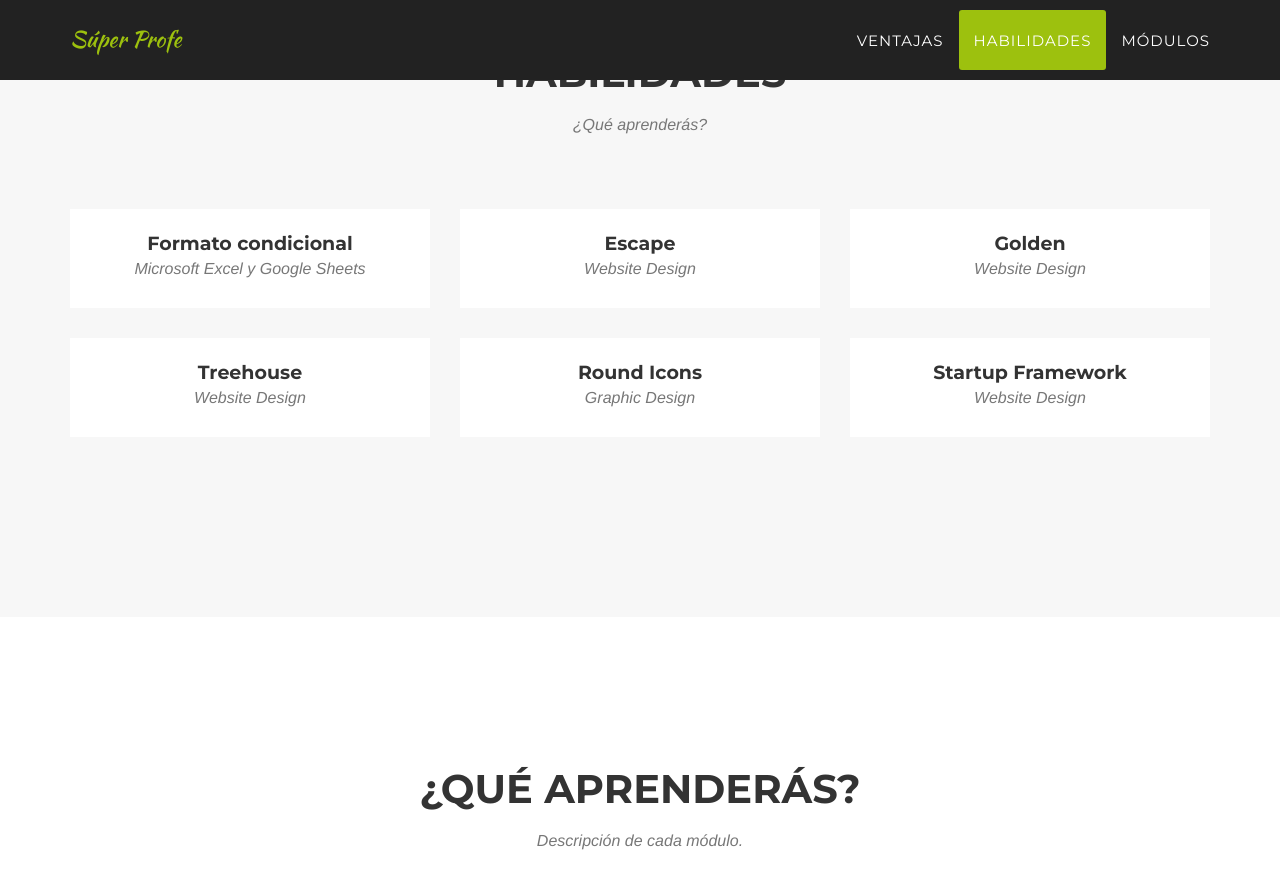
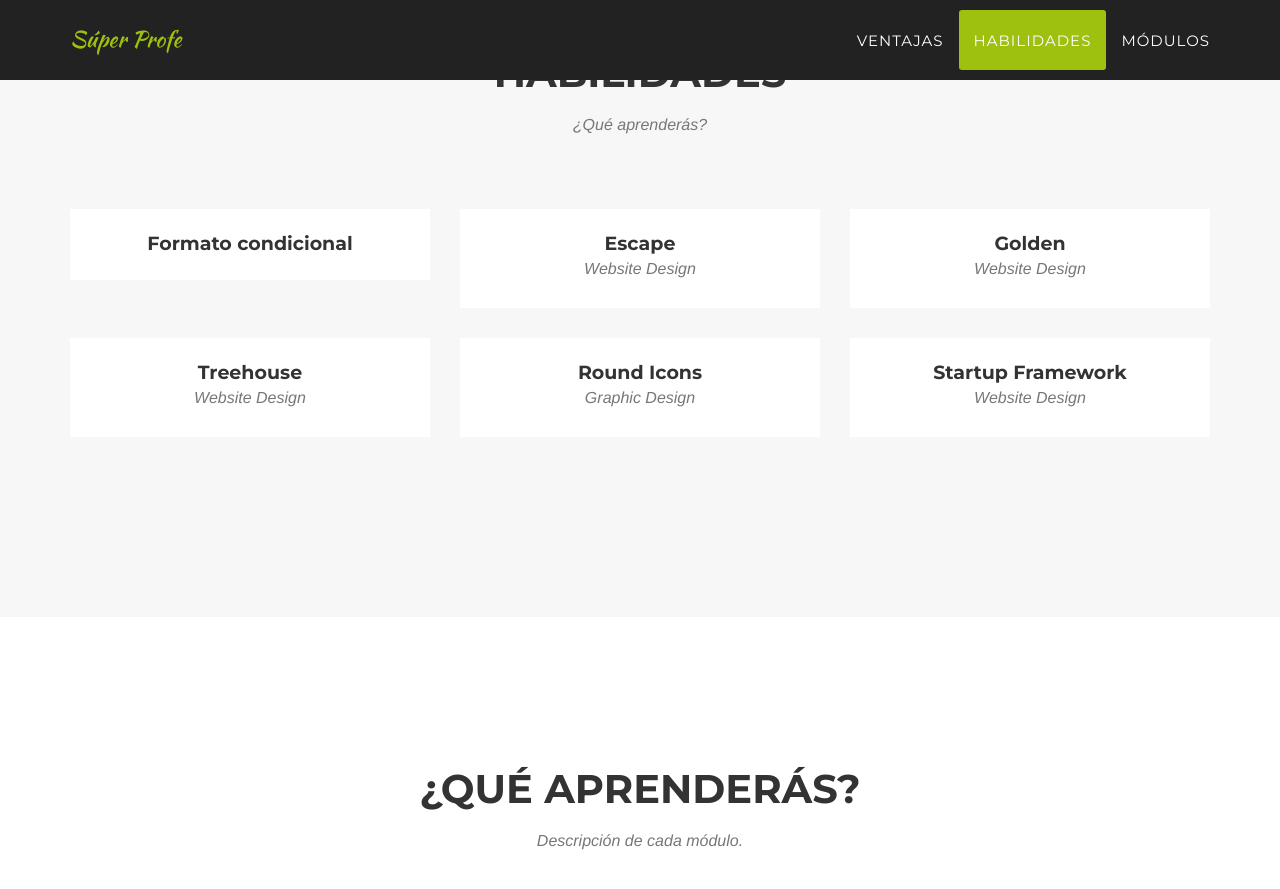
Before and after one commit to camachevaz/superProfe, a Jekyll site: the page built from _posts/2014-07-18-project-1.markdown, in a window 1280 px wide and 900 px high, scrolled down 1644 px. Shown: the top 889 px of the window. Built offline with Jekyll 4.4.1, drawn with Linux system fonts in a browser that asks for light colours; some web fonts are replaced; some of the changed lines change nothing that is shown.

Commit message:
Update 2014-07-18-project-1.markdown

```diff
--- a/_posts/2014-07-18-project-1.markdown
+++ b/_posts/2014-07-18-project-1.markdown
@@ -1,15 +1,13 @@
 ---
 title: Formato condicional
-subtitle: Microsoft Excel y Google Sheets
+apps: Microsoft Excel y Google Sheets
 layout: default
 modal-id: 1
 date: 2014-07-18
 img: dreams.png
 thumbnail: dreams-thumbnail.png
 alt: image-alt
-project-date: April 2014
-client: Start Bootstrap
-category: Web Development
-description: Lorem ipsum dolor sit amet, usu cu alterum nominavi lobortis. At duo novum diceret. Tantas apeirian vix et, usu sanctus postulant inciderint ut, populo diceret necessitatibus in vim. Cu eum dicam feugiat noluisse.
+modulo: Las hojas de cálculo
+description: Resalta datos dependiendo del valor que muestran para analizar mejor a simple vista tus datos.
 
 ---
```
